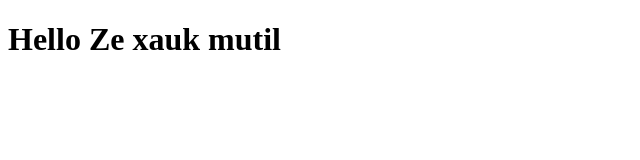
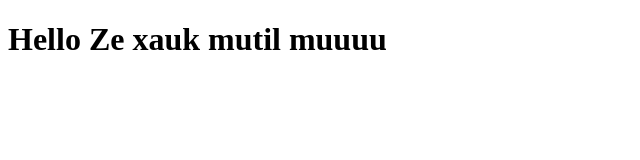
Before and after one commit to etxebariton/coursera-test, a plain HTML site: page index.html in a window 1280 px wide. Shown: the whole page, without its empty margins (0-640 px from the left). Drawn offline with Linux system fonts and the light colour scheme.

Commit message:
first web file in my computer

```diff
--- a/index.html
+++ b/index.html
@@ -5,6 +5,6 @@
     <title>Hello coursera</title>
   </head>
   <body>
-    <h1>Hello Ze xauk mutil</h1>
+    <h1>Hello Ze xauk mutil muuuu</h1>
   </body>
 </html>
```
